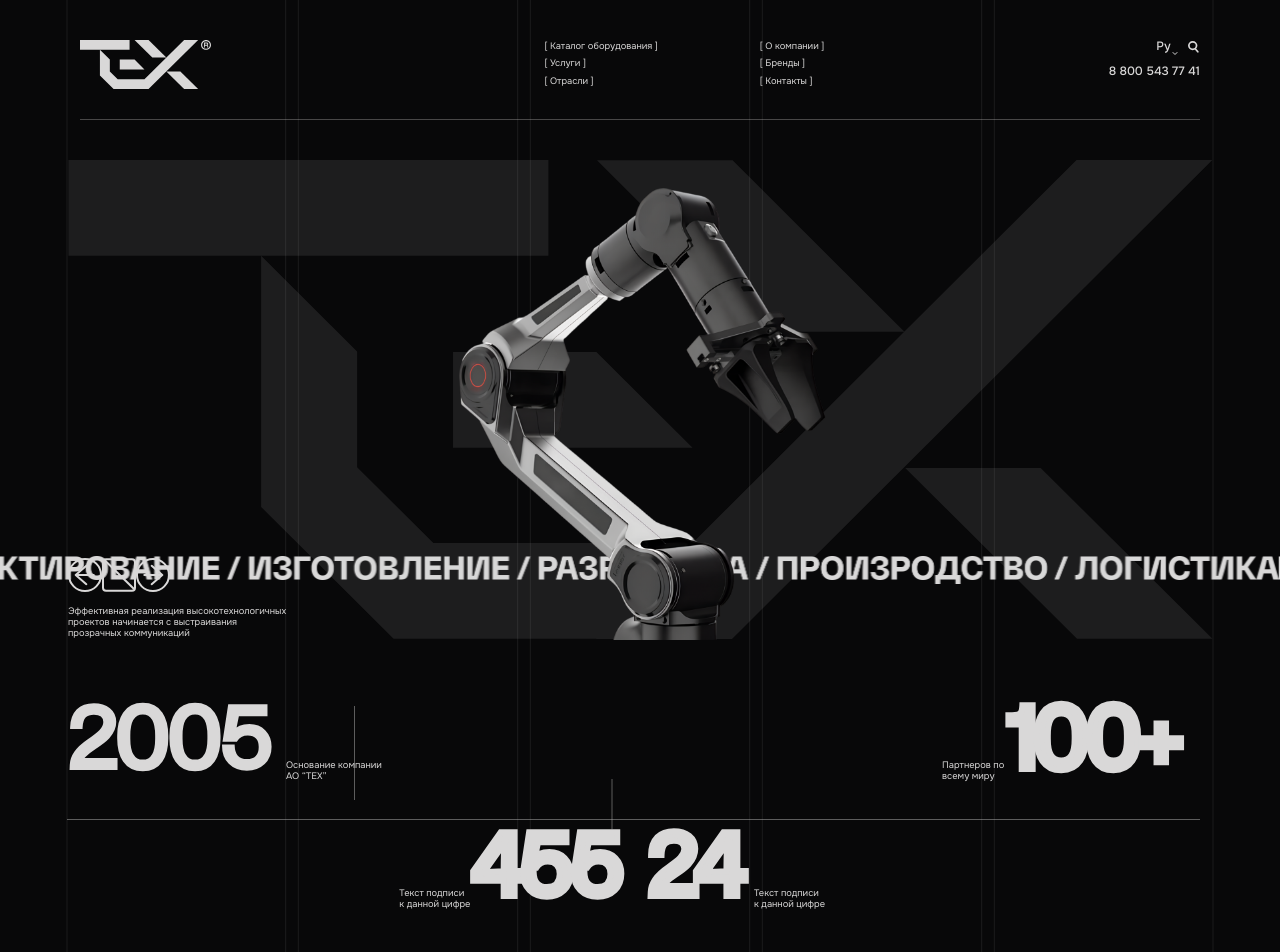
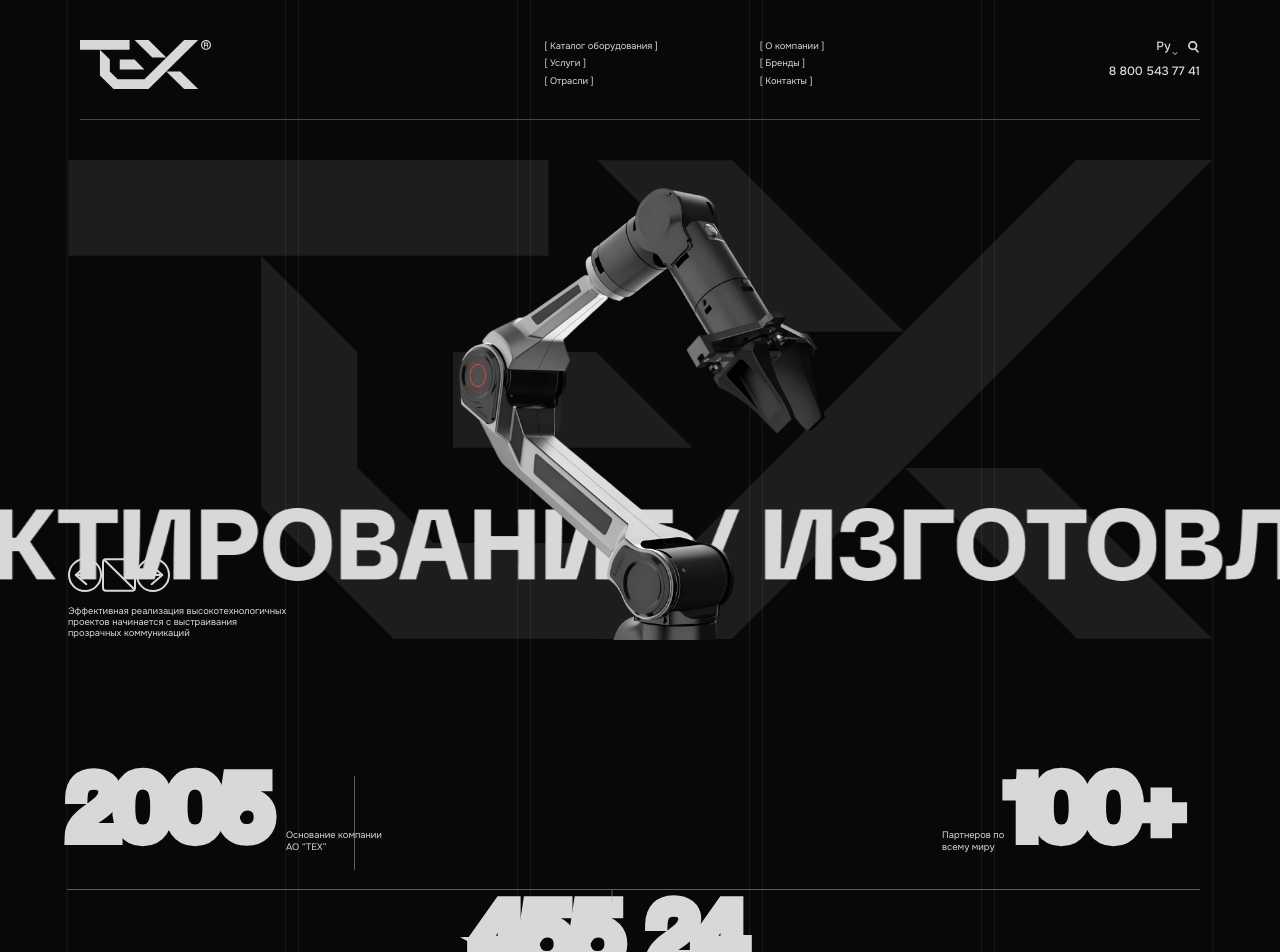
Before and after one commit to matilda081133-sketch/teh, a React (Vite) app: page /about in a window 1280 px wide. Shown: the top 952 px of the page. Built offline with nearby package versions, Linux system fonts and the light colour scheme.

Commit message:
fix: add vertical grid, match figma Y coordinate for 2005, increase text stroke, and increase marquee size

```diff
--- a/src/components/AboutSection1.module.css
+++ b/src/components/AboutSection1.module.css
@@ -3,7 +3,7 @@
   align-items: flex-start;
   justify-content: space-between;
   padding: var(--padding-0) var(--padding-20) var(--padding-0) var(--padding-0);
-  margin-top: 5.208vw; /* pushes the section lower */
+  margin-top: 10.69vw; /* Y=1013px exactly */
   box-sizing: border-box;
   gap: var(--gap-20);
   text-align: left;
@@ -42,7 +42,7 @@
   text-transform: uppercase;
   font-weight: 800;
   font-family: inherit;
-  -webkit-text-stroke: 2px currentColor;
+  -webkit-text-stroke: 12px currentColor;
 }
 .div {
   width: 7.8125vw;
@@ -90,7 +90,7 @@
   text-transform: uppercase;
   font-weight: 800;
   font-family: var(--font-winter-sans-trial);
-  -webkit-text-stroke: 6px currentColor;
+  -webkit-text-stroke: 12px currentColor;
 }
 @media screen and (max-width: 925px) {
   .frameParent {
--- a/src/components/AboutSection3.module.css
+++ b/src/components/AboutSection3.module.css
@@ -73,15 +73,15 @@
   text-transform: uppercase;
   font-weight: 800;
   font-family: var(--font-winter-sans-trial);
-  -webkit-text-stroke: 6px currentColor;
+  -webkit-text-stroke: 12px currentColor;
   display: inline-block;
 }
 .frameInner {
   position: absolute;
-  top: -4.2188vw;
+  top: -1.0417vw;
   left: 50%;
   transform: translateX(-50%);
-  height: 4vw;
+  height: 1.0417vw;
   width: var(--width-1);
   border-right: 1px solid var(--Grey-Dark);
   box-sizing: border-box;
@@ -110,7 +110,7 @@
   text-transform: uppercase;
   font-weight: 800;
   font-family: inherit;
-  -webkit-text-stroke: 6px currentColor;
+  -webkit-text-stroke: 12px currentColor;
 }
 .div2 {
   width: 5.5729vw;
--- a/src/pages/About.jsx
+++ b/src/pages/About.jsx
@@ -15,6 +15,7 @@ const About = () => {
   return (
     <div className={styles.div}>
       <img className={styles.child} alt="" src="./Group-146.svg" />
+      <img className={styles.groupIcon} alt="" src="./Group.svg" />
 
       <div className={styles.marqueeContainer}>
         {i18n.language === 'ru' ? (
--- a/src/pages/About.module.css
+++ b/src/pages/About.module.css
@@ -30,6 +30,16 @@
   height: 470.3125vw;
   top: 0;
   left: 0;
+}
+.groupIcon {
+  margin: 0 !important;
+  position: absolute;
+  width: 89.5833vw;
+  height: 470.3125vw;
+  top: 0;
+  left: 5.2083vw;
+  z-index: 2;
+  flex-shrink: 0;
 }
 .h1 {
   width: 7752px;
@@ -196,9 +206,9 @@
   animation: marquee 20s linear infinite;
 }
 .marqueeImage {
-  height: auto;
+  height: 6.6667vw;
+  width: auto;
   max-width: none;
-  width: 150vw;
   flex-shrink: 0;
 }
 .marqueeText {
```
